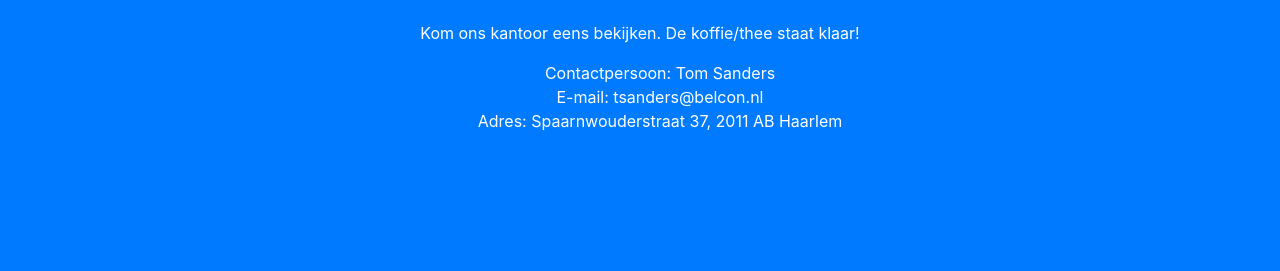
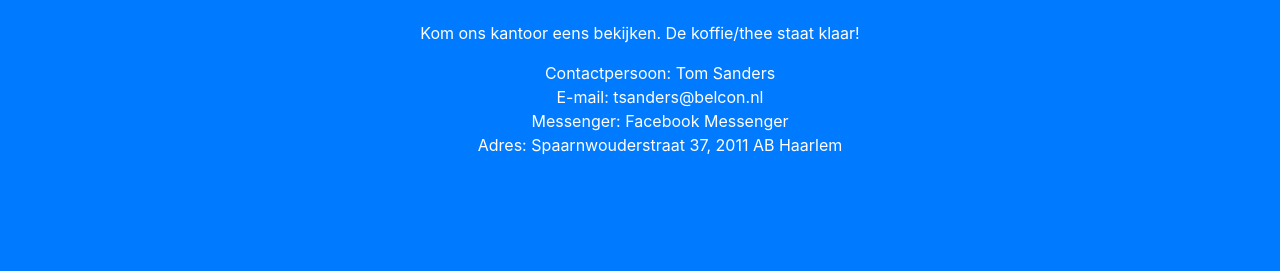
Before and after one commit to tsanders42/nl.drielelien, a website with bundled scripts: page index.html in a window 1280 px wide. Shown: the part 4216-4487 px from the top of the page. Built offline with nearby package versions, Linux system fonts and the light colour scheme.

Commit message:
fix FB messenger styling

```diff
--- a/index.html
+++ b/index.html
@@ -208,10 +208,10 @@
             E-mail: <a href="mailto:tsanders@belcon.nl" style="color: white">tsanders@belcon.nl</a>
         </li>
         <li>
-            Adres: Spaarnwouderstraat 37, 2011 AB  Haarlem
+            Messenger: <a class="text-white" href="https://m.me/drielelien">Facebook Messenger</a>
         </li>
         <li>
-          <a href="https://m.me/drielelien">Facebook Messenger</a>
+            Adres: Spaarnwouderstraat 37, 2011 AB  Haarlem
         </li>
       </ul>
     </div>
```
